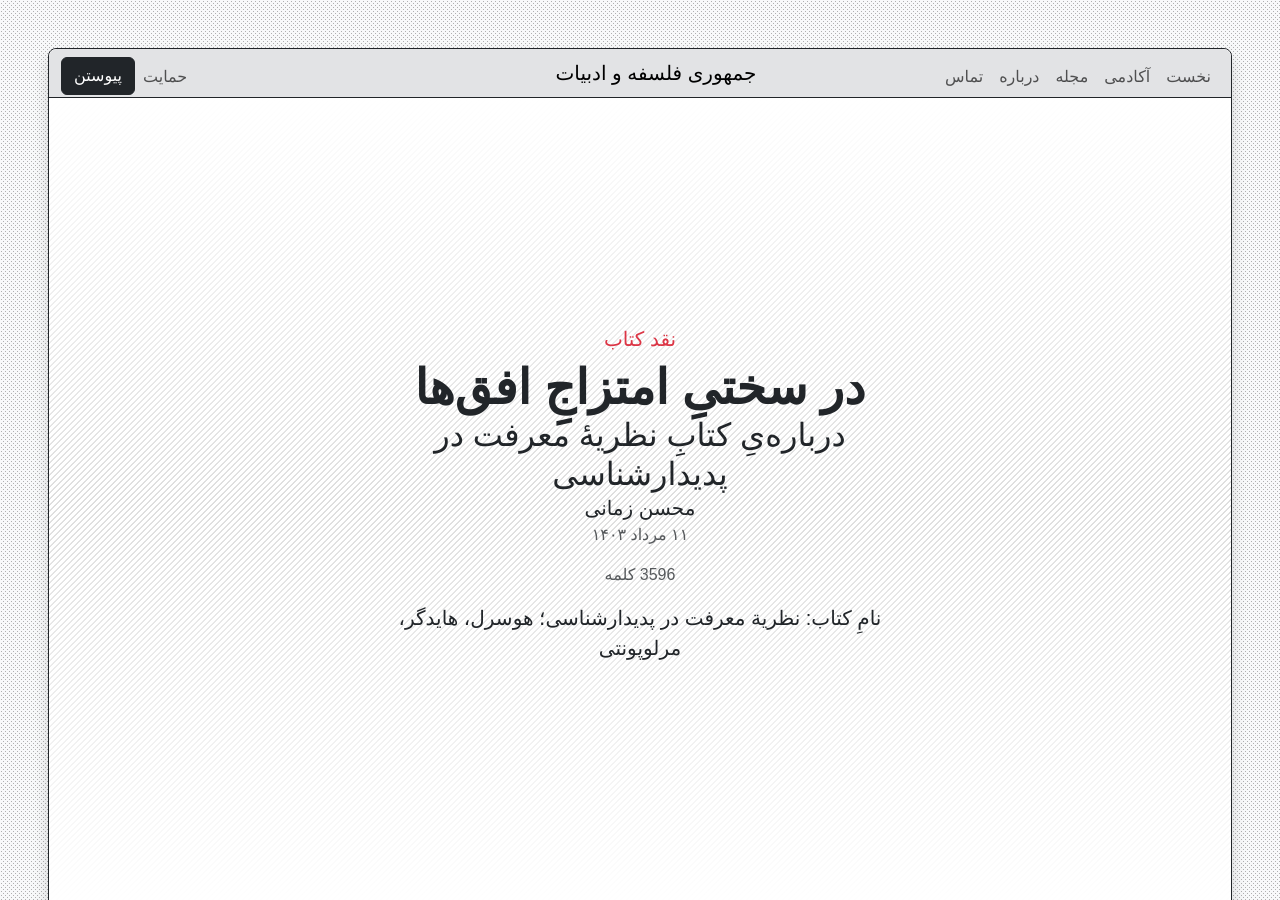
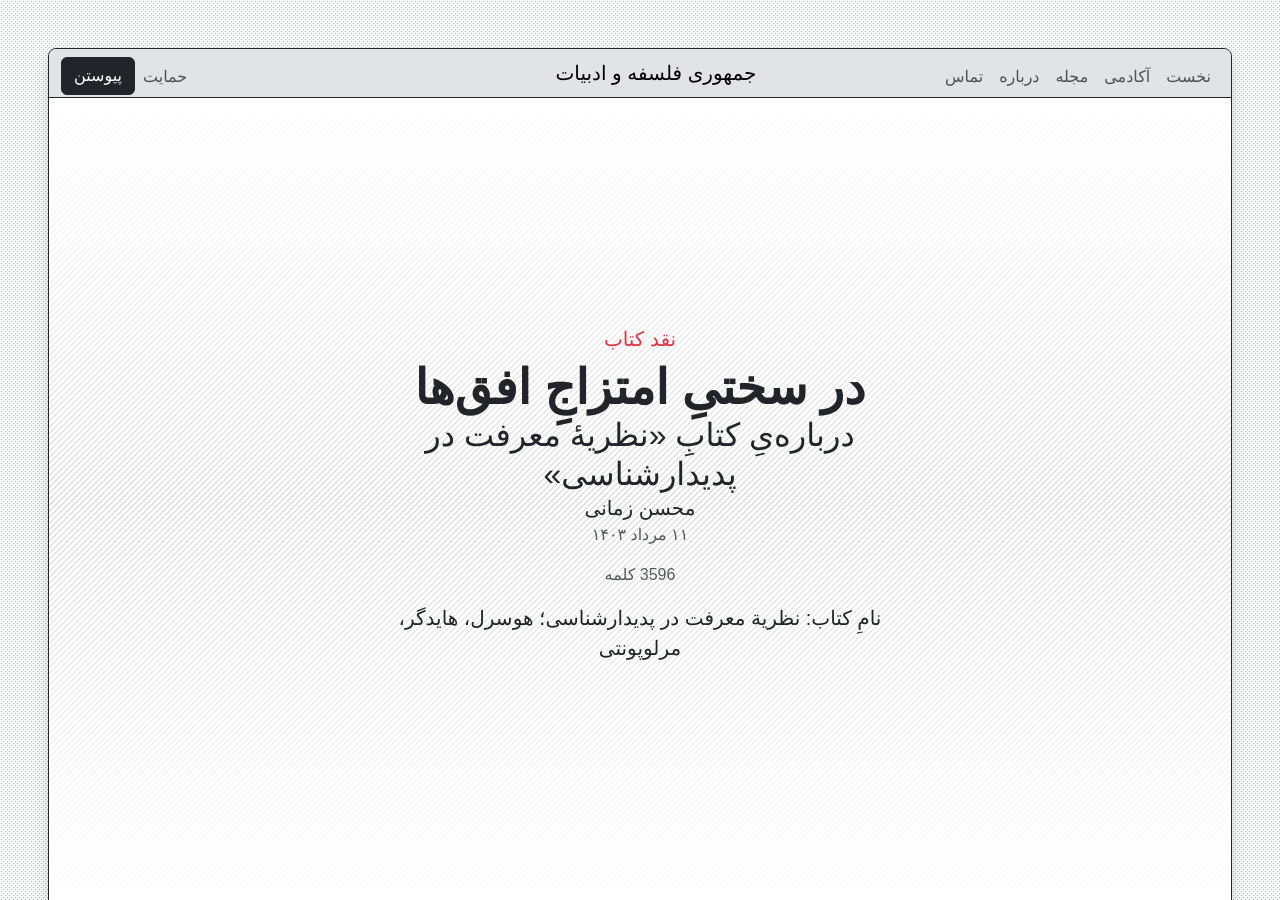
Before and after one commit to phicudemy/phicudemy.github.io, a Jekyll site: the page built from _posts/2024-08-02-perspevtive.md, in a window 1280 px wide and 900 px high. Built offline with Jekyll 4.4.1, drawn with Linux system fonts in a browser that asks for light colours; comment, search, counter and statistics services are not loaded; a style sheet for code colours, icons or effects is not loaded.

Commit message:
TinaCMS content update

```diff
--- a/_posts/2024-08-02-perspevtive.md
+++ b/_posts/2024-08-02-perspevtive.md
@@ -1,6 +1,6 @@
 ---
 title: در سختیِ امتزاجِ افق‌ها
-subtitle: درباره‌یِ کتابِ نظریهٔ معرفت در پدیدارشناسی
+subtitle: درباره‌یِ کتابِ «نظریهٔ معرفت در پدیدارشناسی»
 slug: perspectives
 people: _people/mohsenzamani.md
 date: 2024-08-01T20:30:00.000Z
```
